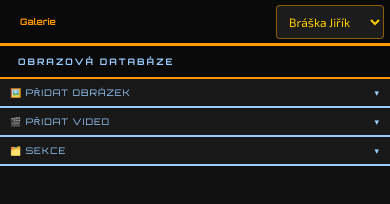
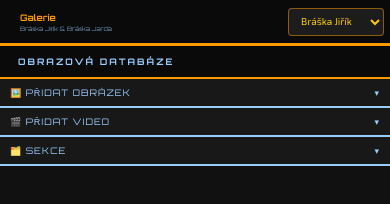
Before and after one commit to jirka22med/nase-galerie-braska-jirik--braska-jarda, a plain HTML site: page index.html in a window 390 px wide. Drawn offline with Linux system fonts and the light colour scheme; no server answers.

Commit message:
Update zavinac-media-qstion.css

```diff
--- a/zavinac-media-qstion.css
+++ b/zavinac-media-qstion.css
@@ -116,7 +116,21 @@
     letter-spacing: 1px;
   }
 
-  .header-sub { display: none; }
+  .header-sub {
+    display: block;
+    font-size: 7px;
+    letter-spacing: 1px;
+    white-space: nowrap;
+    overflow: hidden;
+    text-overflow: ellipsis;
+  }
+
+  /* Výběr uživatele v hlavičce galerie */
+  #uzivatelSelect {
+    font-size: 11px;
+    padding: 6px 8px;
+    max-width: 120px;
+  }
 
   .user-display-name { display: none; }
 
@@ -222,6 +236,8 @@
   .header-bar-bottom { height: 6px; }
 
   .header-main-title { font-size: 9px; letter-spacing: 0px; }
+  .header-sub { font-size: 6px; letter-spacing: 0; }
+  #uzivatelSelect { font-size: 10px; max-width: 100px; }
   .header-user { padding: 0 6px; }
 
   .user-avatar, .user-avatar-placeholder {
```
